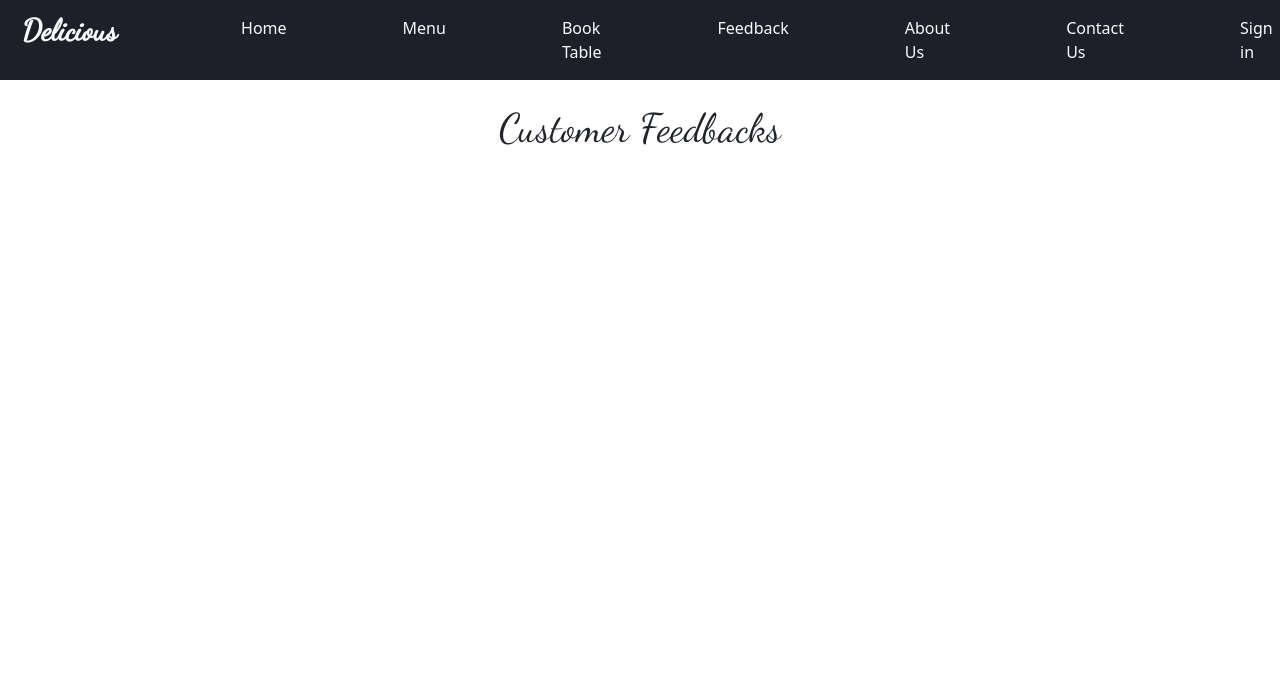
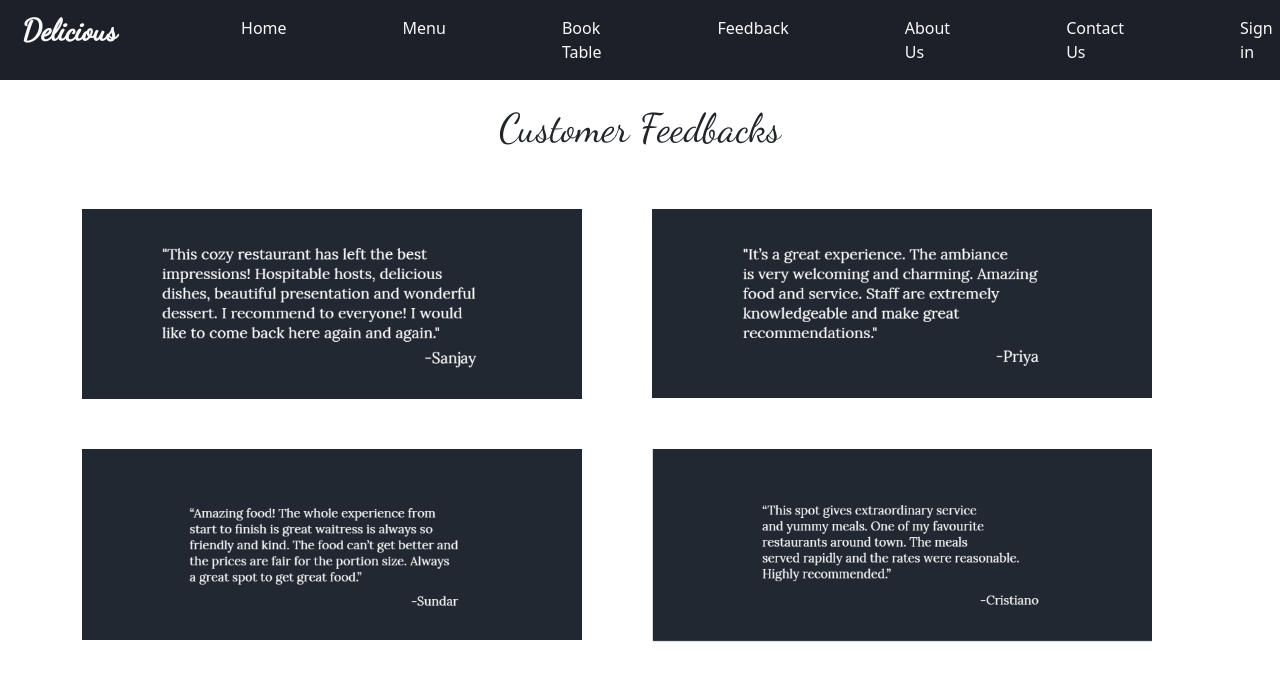
Before and after one commit to Mercy-510/Delicious-restaurant, a plain HTML site: page feedback.html in a window 1280 px wide. Drawn offline with nearby package versions, Linux system fonts and the light colour scheme; the site is published under a folder, as on GitHub Pages, so addresses that start at the root find nothing.

Commit message:
first commit

```diff
--- a/feedback.html
+++ b/feedback.html
@@ -61,13 +61,13 @@
     <div class="row">
       <div class="col-md ">
         <div class="col-md-12 feed1">
-          <img src="/Resources/feedback1.png" alt="" style="max-width: 500px;">
+          <img src="Resources/feedback1.png" alt="" style="max-width: 500px;">
         </div>
 
       </div>
       <div class="col-md">
         <div class="col-md-12 feed1">
-          <img src="/Resources/feedback2.png" alt="" style="max-width: 500px;">
+          <img src="Resources/feedback2.png" alt="" style="max-width: 500px;">
         </div>
       </div>
 
@@ -77,13 +77,13 @@
     <div class="row ">
       <div class="col-md ">
         <div class="col-md-12 feed1">
-         <img src="/Resources/feedback3.png" alt="" style="max-width: 500px;">
+         <img src="Resources/feedback3.png" alt="" style="max-width: 500px;">
         </div>
 
       </div>
       <div class="col-md">
         <div class="col-md-12 feed1">
-           <img src="/Resources/feedback4.png" alt="" style="max-width: 500px;">
+           <img src="Resources/feedback4.png" alt="" style="max-width: 500px;">
         </div>
       </div>
     </div>
```
Also changed, not shown: index.html (+4 -4 lines).
